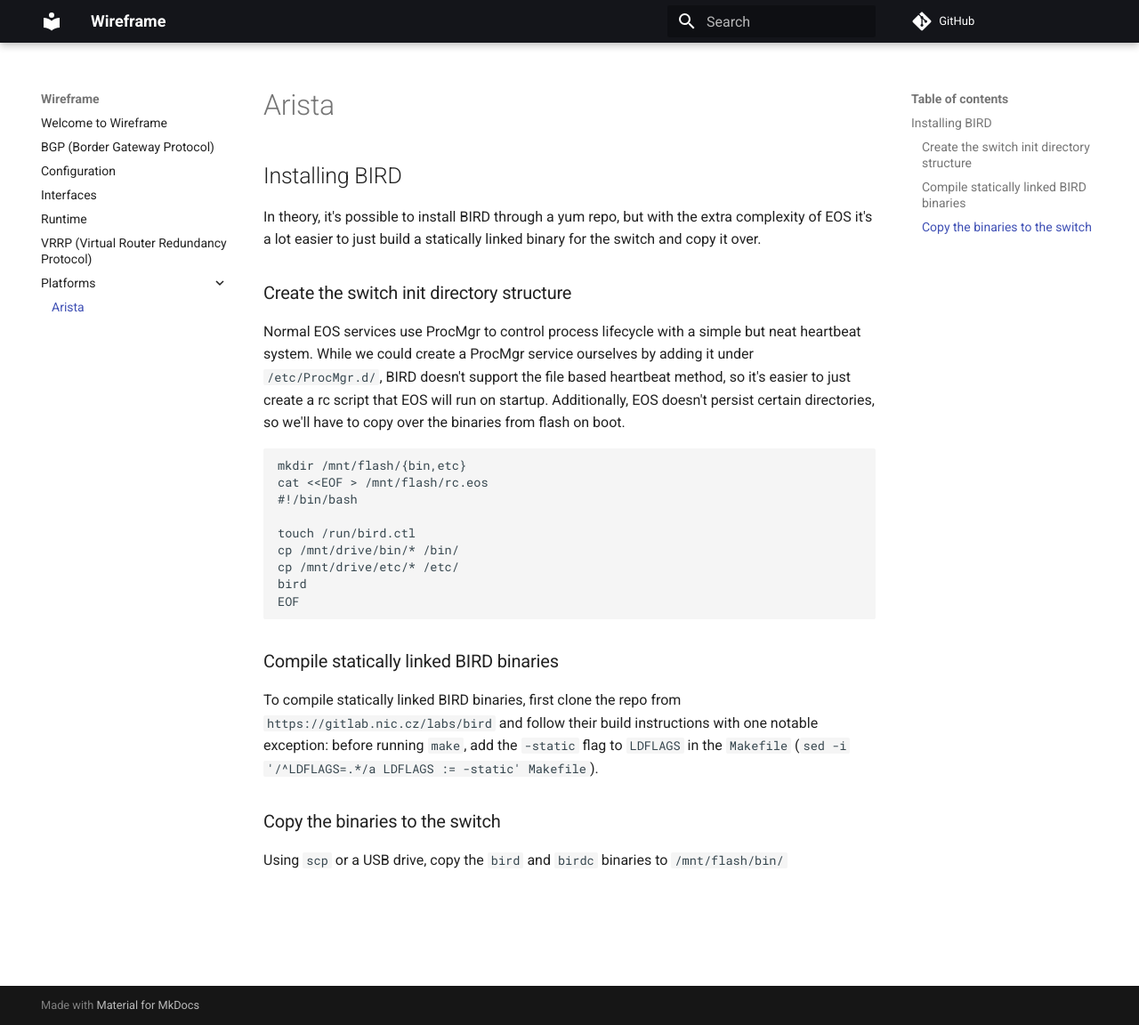
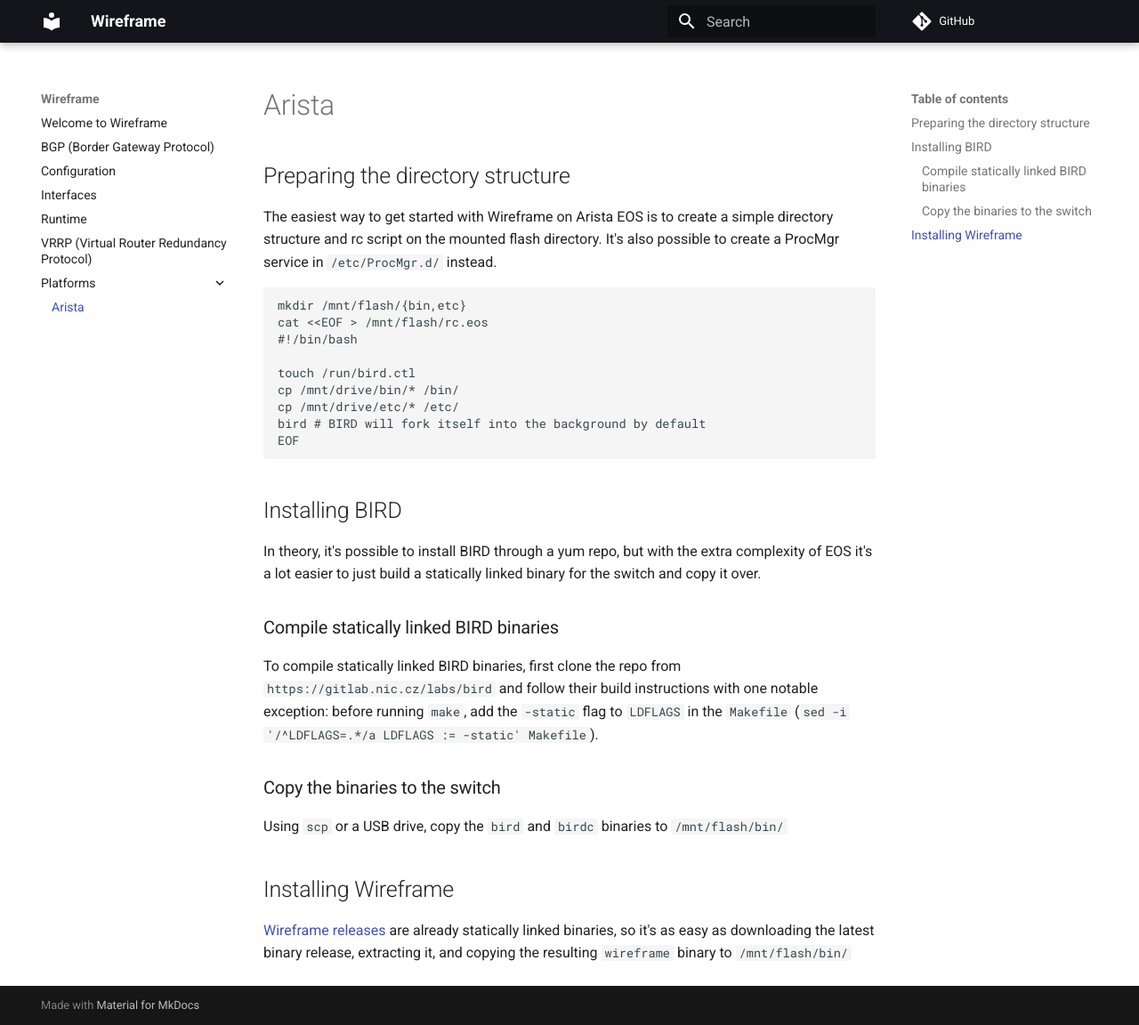
Before and after one commit to natesales/pathvector, an MkDocs documentation site: the page built from docs/platforms/arista.md, in a window 1280 px wide and 1152 px high. Shown: the whole window at 89% size. Built offline with MkDocs 1.6.1 and Material for MkDocs 9.7.7, drawn with Linux system fonts in a browser that asks for light colours; comment, search, counter and statistics services are not loaded.

Commit message:
docs: add arista wireframe install docs

````diff
--- a/docs/platforms/arista.md
+++ b/docs/platforms/arista.md
@@ -1,12 +1,8 @@
 # Arista
 
-## Installing BIRD
+## Preparing the directory structure
 
-In theory, it's possible to install BIRD through a yum repo, but with the extra complexity of EOS it's a lot easier to just build a statically linked binary for the switch and copy it over.
-
-### Create the switch init directory structure
-
-Normal EOS services use ProcMgr to control process lifecycle with a simple but neat heartbeat system. While we could create a ProcMgr service ourselves by adding it under `/etc/ProcMgr.d/`, BIRD doesn't support the file based heartbeat method, so it's easier to just create a rc script that EOS will run on startup. Additionally, EOS doesn't persist certain directories, so we'll have to copy over the binaries from flash on boot.
+The easiest way to get started with Wireframe on Arista EOS is to create a simple directory structure and rc script on the mounted flash directory. It's also possible to create a ProcMgr service in `/etc/ProcMgr.d/` instead.
 
 ```bash
 mkdir /mnt/flash/{bin,etc}
@@ -16,9 +12,13 @@
 touch /run/bird.ctl
 cp /mnt/drive/bin/* /bin/
 cp /mnt/drive/etc/* /etc/
-bird
+bird # BIRD will fork itself into the background by default
 EOF
 ```
+
+## Installing BIRD
+
+In theory, it's possible to install BIRD through a yum repo, but with the extra complexity of EOS it's a lot easier to just build a statically linked binary for the switch and copy it over.
 
 ### Compile statically linked BIRD binaries
 
@@ -27,3 +27,7 @@
 ### Copy the binaries to the switch
 
 Using `scp` or a USB drive, copy the `bird` and `birdc` binaries to `/mnt/flash/bin/`
+
+## Installing Wireframe
+
+[Wireframe releases](https://github.com/natesales/wireframe/releases/) are already statically linked binaries, so it's as easy as downloading the latest binary release, extracting it, and copying the resulting `wireframe` binary to `/mnt/flash/bin/`
````
